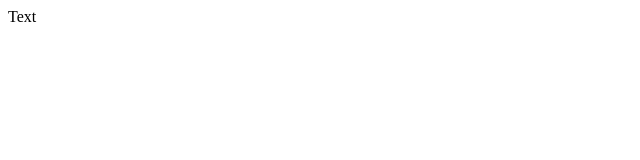
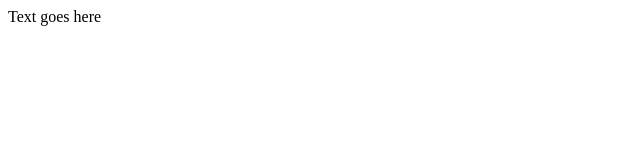
Before and after one commit to ilmoralito/simple-demo, a plain HTML site: page index.html in a window 1280 px wide. Shown: the full height of the page, 0-640 px from the left. Drawn offline with Linux system fonts and the light colour scheme.

Commit message:
Update index.html
Update content to body tag

```diff
--- a/index.html
+++ b/index.html
@@ -3,6 +3,6 @@
 <title>Title</title>
 </head>
 <body>
-<p>Text</p>
+<p>Text goes here</p>
 </body>
 </html>
```
